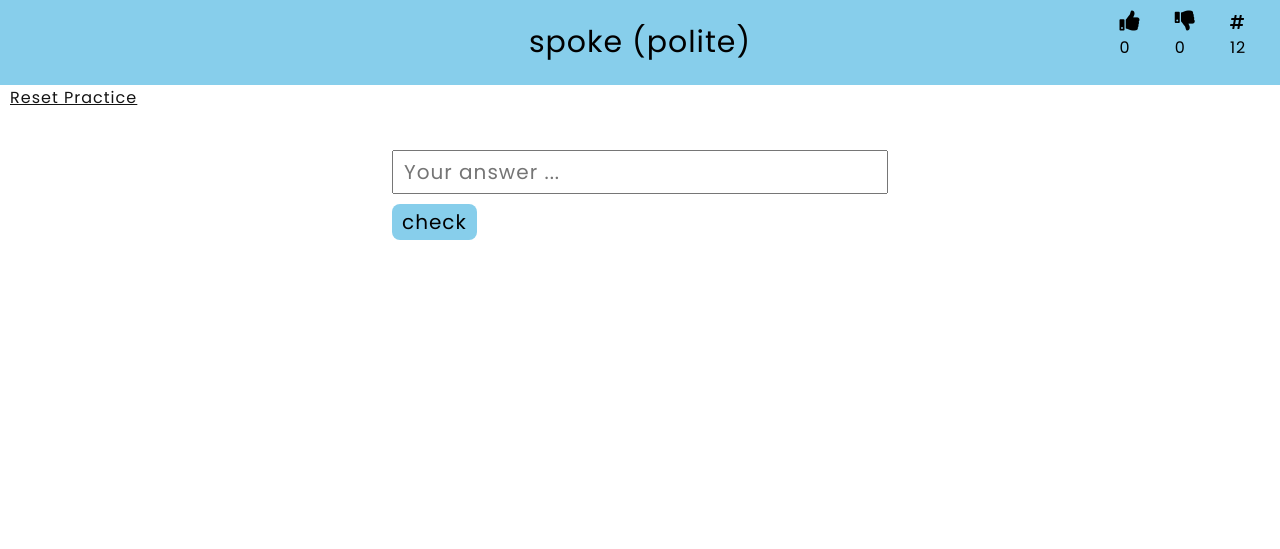
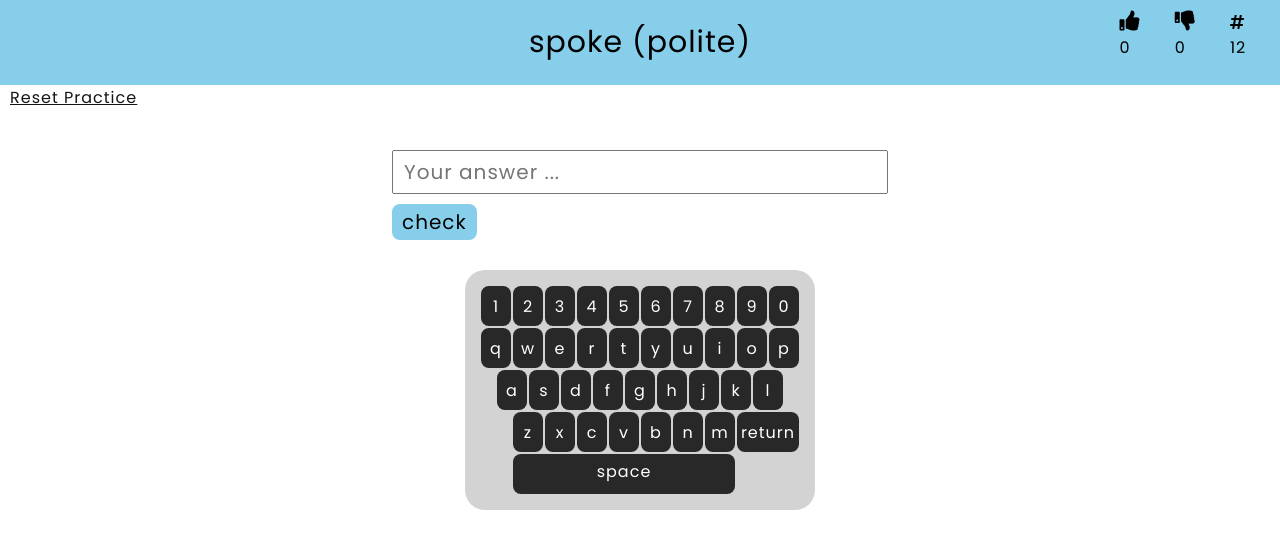
Before and after one commit to Eburonia/MasteryJapanese, a Flask app: page / in a window 1280 px wide. Shown: the top 549 px of the page. Run offline with Flask 2, Linux system fonts and the light colour scheme; some libraries are stand-ins or nearby versions.

Commit message:
add keyboard

```diff
--- a/templates/index.html
+++ b/templates/index.html
@@ -85,86 +85,138 @@
 
         </div>
 
+        <style>
 
+            #keyboard {
+                background-color: lightgray;
+                overflow: hidden;
+                box-sizing: border-box;
+                padding: 15px;
+                width: 350px;
+                margin: 0 auto;
+                border-radius: 20px;
+            }
 
-        <!--
-        <div id="hiragana-keyboard">
+            .key {
+                float: left;
+                width: 30px;
+                height: 40px;
+                box-sizing: border-box;
+                margin: 1px;
+                background-color: rgb(40, 40, 40);
+                color: white;
+                text-align: center;
+                padding-top: 8px;
+                border-radius: 8px;
+                cursor: pointer;
+            }
 
-            <div id="col-a" class="keyboard-button">あ</div>
-            <div id="col-i" class="keyboard-button">い</div>
-            <div id="col-u" class="keyboard-button">う</div>
-            <div id="col-e" class="keyboard-button">え</div>
-            <div id="col-o" class="keyboard-button">お</div>
+            #key-return {
+                float: left;
+                width: 62px;
+                height: 40px;
+                box-sizing: border-box;
+                margin: 1px;
+                background-color: rgb(40, 40, 40);
+                color: white;
+                text-align: center;
+                padding-top: 8px;
+                border-radius: 8px;
+                cursor: pointer;
+            }
 
-            <div id="col-ka" class="keyboard-button">か</div>
-            <div id="col-ki" class="keyboard-button">き</div>
-            <div id="col-ku" class="keyboard-button">く</div>
-            <div id="col-ke" class="keyboard-button">け</div>
-            <div id="col-ko" class="keyboard-button">こ</div>
+            #key-space {
+                float: left;
+                width: 222px;
+                height: 40px;
+                box-sizing: border-box;
+                margin: 1px;
+                background-color: rgb(40, 40, 40);
+                color: white;
+                text-align: center;
+                padding-top: 5px;
+                border-radius: 8px;
+                cursor: pointer;
+            }
 
-            <div id="col-sa" class="keyboard-button">さ</div>
-            <div id="col-su" class="keyboard-button">す</div>
-            <div id="col-shi" class="keyboard-button">し</div>
-            <div id="col-se" class="keyboard-button">せ</div>
-            <div id="col-so" class="keyboard-button">そ</div>
+            #key-row3 {
+                box-sizing: border-box;
+                margin-left: 16px;
+            }
 
-            <div id="col-ta" class="keyboard-button">た</div>
-            <div id="col-chi" class="keyboard-button">ち</div>
-            <div id="col-tsu" class="keyboard-button">つ</div>
-            <div id="col-te" class="keyboard-button">て</div>
-            <div id="col-to" class="keyboard-button">と</div>
+            #key-row4 {
+                box-sizing: border-box;
+                margin-left: 32px;
+            }
 
-            <div id="col-ha" class="keyboard-button">は</div>
-            <div id="col-hi" class="keyboard-button">ひ</div>
-            <div id="col-fu" class="keyboard-button">ふ</div>
-            <div id="col-he" class="keyboard-button">へ</div>
-            <div id="col-ho" class="keyboard-button">ほ</div>
+        </style>
 
-            <div id="col-ba" class="keyboard-button">ば</div>
-            <div id="col-bi" class="keyboard-button">び</div>
-            <div id="col-bu" class="keyboard-button">ぶ</div>
-            <div id="col-be" class="keyboard-button">べ</div>
-            <div id="col-bo" class="keyboard-button">ぼ</div>
+        <div id="keyboard">
 
-            <div id="col-ma" class="keyboard-button">ま</div>
-            <div id="col-mi" class="keyboard-button">み</div>
-            <div id="col-mu" class="keyboard-button">む</div>
-            <div id="col-me" class="keyboard-button">め</div>
-            <div id="col-mo" class="keyboard-button">も</div>
+            <div id="key-row1">
 
-            <div id="col-na" class="keyboard-button">な</div>
-            <div id="col-ni" class="keyboard-button">に</div>
-            <div id="col-nu" class="keyboard-button">ぬ</div>
-            <div id="col-ne" class="keyboard-button">ね</div>
-            <div id="col-no" class="keyboard-button">の</div>
+                <div id="key-1" class="key">1</div>
+                <div id="key-2" class="key">2</div>
+                <div id="key-3" class="key">3</div>
+                <div id="key-4" class="key">4</div>
+                <div id="key-5" class="key">5</div>
+                <div id="key-6" class="key">6</div>
+                <div id="key-7" class="key">7</div>
+                <div id="key-8" class="key">8</div>
+                <div id="key-9" class="key">9</div>
+                <div id="key-0" class="key">0</div>
 
-            <div id="col-ra" class="keyboard-button">ら</div>
-            <div id="col-ri" class="keyboard-button">り</div>
-            <div id="col-ru" class="keyboard-button">る</div>
-            <div id="col-re" class="keyboard-button">れ</div>
-            <div id="col-ro" class="keyboard-button">ろ</div>
+            </div>
 
-            <div id="col-wa" class="keyboard-button">わ</div>
-            <div class="keyboard-button">-</div>
-            <div class="keyboard-button">-</div>
-            <div class="keyboard-button">-</div>
-            <div id="col-wo" class="keyboard-button">を</div>
+            <div id="key-row2">
 
-            <div id="col-ya" class="keyboard-button">や</div>
-            <div class="keyboard-button">-</div>
-            <div id="col-yu" class="keyboard-button">ゆ</div>
-            <div class="keyboard-button">-</div>
-            <div id="col-yo" class="keyboard-button">よ</div>
+                <div id="key-q" class="key">q</div>
+                <div id="key-w" class="key">w</div>
+                <div id="key-e" class="key">e</div>
+                <div id="key-r" class="key">r</div>
+                <div id="key-t" class="key">t</div>
+                <div id="key-y" class="key">y</div>
+                <div id="key-u" class="key">u</div>
+                <div id="key-i" class="key">i</div>
+                <div id="key-o" class="key">o</div>
+                <div id="key-p" class="key">p</div>
 
-            <div id="col-n" class="keyboard-button">ん</div>
-            <div id="col-double" class="keyboard-button">っ</div>
-            <div id="col-return" class="keyboard-button">r</div>
-            <div class="keyboard-button">-</div>
-            <div class="keyboard-button">-</div>
+            </div>
+
+            <div id="key-row3">
+
+                <div id="key-a" class="key">a</div>
+                <div id="key-s" class="key">s</div>
+                <div id="key-d" class="key">d</div>
+                <div id="key-f" class="key">f</div>
+                <div id="key-g" class="key">g</div>
+                <div id="key-h" class="key">h</div>
+                <div id="key-j" class="key">j</div>
+                <div id="key-k" class="key">k</div>
+                <div id="key-l" class="key">l</div>
+
+            </div>
+
+            <div id="key-row4">
+
+                <div id="key-z" class="key">z</div>
+                <div id="key-x" class="key">x</div>
+                <div id="key-c" class="key">c</div>
+                <div id="key-v" class="key">v</div>
+                <div id="key-b" class="key">b</div>
+                <div id="key-n" class="key">n</div>
+                <div id="key-m" class="key">m</div>
+                <div id="key-return" class="key">return</div>
+
+            </div>
+
+            <div id="key-row4">
+
+                <div id="key-space" class="key">space</div>
+
+            </div>
 
         </div>
-
-    -->
 
     </main>
 
@@ -173,229 +225,163 @@
     // Focus text cursor on textbox
     $('#answer').focus();
 
-    $(document).on("click", ".keyboard-button", function () {
+    $(document).on("click", ".key", function () {
 
         let pushed = $(this).attr('id');
         let x = '';
 
         switch(pushed) {
 
-            case 'col-a':
-                x = 'あ';
+            case 'key-1':
+                x = '1';
                 break;
 
-            case 'col-i':
-                x = 'い';
+            case 'key-2':
+                x = '2';
                 break;
 
-            case 'col-u':
-                x = 'う';
+            case 'key-3':
+                x = '3';
                 break;
 
-            case 'col-e':
-                x = 'え';
+            case 'key-4':
+                x = '4';
                 break;
 
-            case 'col-o':
-                x = 'お';
+            case 'key-5':
+                x = '5';
                 break;
 
-            case 'col-ka':
-                x = 'か';
+            case 'key-6':
+                x = '6';
                 break;
 
-            case 'col-ki':
-                x = 'き';
+            case 'key-7':
+                x = '7';
                 break;
 
-            case 'col-ku':
-                x = 'く';
+            case 'key-8':
+                x = '8';
                 break;
 
-            case 'col-ke':
-                x = 'け';
+            case 'key-9':
+                x = '9';
                 break;
 
-            case 'col-ko':
-                x = 'こ';
+            case 'key-0':
+                x = '0';
                 break;
 
-            case 'col-sa':
-                x = 'さ';
+            case 'key-q':
+                x = 'q';
                 break;
 
-            case 'col-shi':
-                x = 'し';
+            case 'key-w':
+                x = 'w';
                 break;
 
-            case 'col-su':
-                x = 'す';
+            case 'key-e':
+                x = 'e';
                 break;
 
-            case 'col-se':
-                x = 'せ';
+            case 'key-r':
+                x = 'r';
                 break;
 
-            case 'col-so':
-                x = 'そ';
+            case 'key-t':
+                x = 't';
                 break;
 
-            case 'col-ta':
-                x = 'た';
+            case 'key-y':
+                x = 'y';
                 break;
 
-            case 'col-chi':
-                x = 'ち';
+            case 'key-u':
+                x = 'u';
                 break;
 
-            case 'col-tsu':
-                x = 'つ';
+            case 'key-i':
+                x = 'i';
                 break;
 
-            case 'col-te':
-                x = 'て';
+            case 'key-o':
+                x = 'o';
                 break;
 
-            case 'col-to':
-                x = 'と';
+            case 'key-p':
+                x = 'p';
                 break;
 
-            case 'col-ha':
-                x = 'は';
+            case 'key-a':
+                x = 'a';
                 break;
 
-            case 'col-hi':
-                x = 'ひ';
+            case 'key-s':
+                x = 's';
                 break;
 
-            case 'col-fu':
-                x = 'ふ';
+            case 'key-d':
+                x = 'd';
                 break;
 
-            case 'col-he':
-                x = 'へ';
+            case 'key-f':
+                x = 'f';
                 break;
 
-            case 'col-ho':
-                x = 'ほ';
+            case 'key-g':
+                x = 'g';
                 break;
 
-            case 'col-ba':
-                x = 'ば';
+            case 'key-h':
+                x = 'h';
                 break;
 
-            case 'col-bi':
-                x = 'び';
+            case 'key-j':
+                x = 'j';
                 break;
 
-            case 'col-bu':
-                x = 'ぶ';
+            case 'key-k':
+                x = 'k';
                 break;
 
-            case 'col-be':
-                x = 'べ';
+            case 'key-l':
+                x = 'l';
                 break;
 
-            case 'col-bo':
-                x = 'ぼ';
+            case 'key-z':
+                x = 'z';
                 break;
 
-            case 'col-ma':
-                x = 'ま';
+            case 'key-x':
+                x = 'x';
                 break;
 
-            case 'col-mi':
-                x = 'み';
+            case 'key-c':
+                x = 'c';
                 break;
 
-            case 'col-mu':
-                x = 'む';
+            case 'key-v':
+                x = 'v';
                 break;
 
-            case 'col-me':
-                x = 'め';
+            case 'key-b':
+                x = 'b';
                 break;
 
-            case 'col-mo':
-                x = 'も';
+            case 'key-n':
+                x = 'n';
                 break;
 
-            case 'col-na':
-                x = 'な';
+            case 'key-m':
+                x = 'm';
                 break;
 
-            case 'col-ni':
-                x = 'に';
+            case 'key-space':
+                x = ' '
                 break;
 
-            case 'col-nu':
-                x = 'ぬ';
-                break;
-
-            case 'col-ne':
-                x = 'ね';
-                break;
-
-            case 'col-no':
-                x = 'の';
-                break;
-
-            case 'col-ra':
-                x = 'ら';
-                break;
-
-            case 'col-ri':
-                x = 'り';
-                break;
-
-            case 'col-ru':
-                x = 'る';
-                break;
-
-            case 'col-re':
-                x = 'れ';
-                break;
-
-            case 'col-ro':
-                x = 'ろ';
-                break;
-
-            case 'col-wa':
-                x = 'わ';
-                break;
-
-            case 'col-wo':
-                x = 'を';
-                break;
-
-            case 'col-ya':
-                x = 'や';
-                break;
-
-            case 'col-yu':
-                x = 'ゆ';
-                break;
-
-            case 'col-yo':
-                x = 'よ';
-                break;
-
-            case 'col-n':
-                x = 'ん';
-                break;
-
-            case 'col-n':
-                x = 'ん';
-                break;
-
-            case 'col-double':
-                x = 'っ';
-                break;
-
-            case 'col-return':
-
+            case 'key-return':
                 $('input[type="text"]').val($('input[type="text"]').val().slice(0, -1));
-
                 break;
 
         }
```
